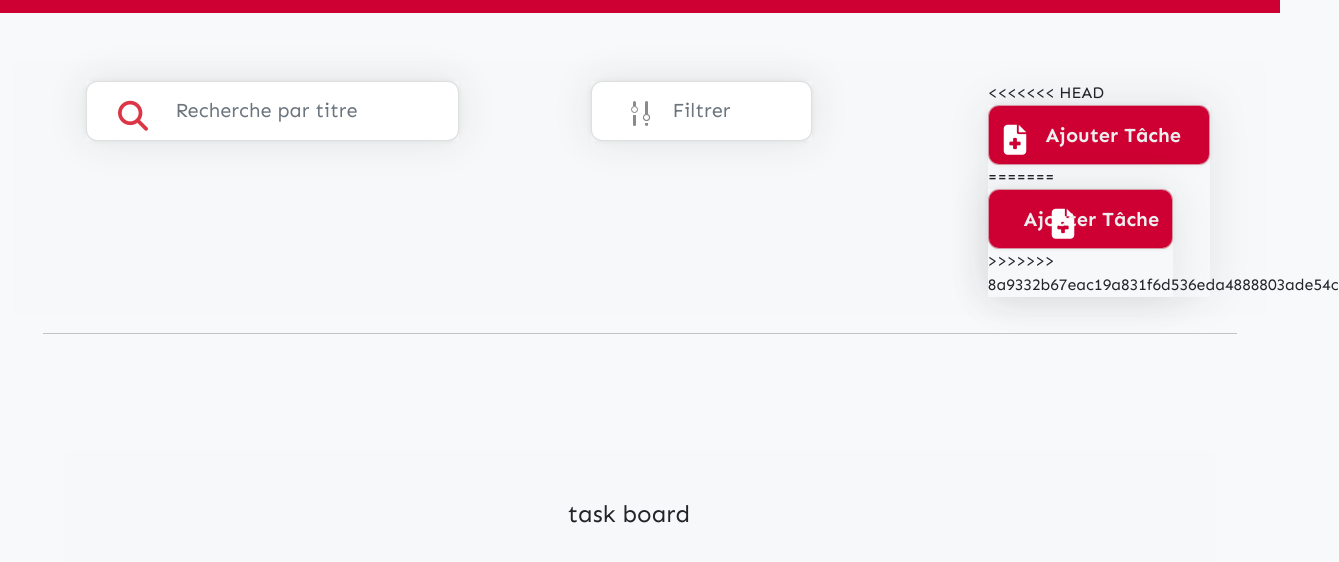
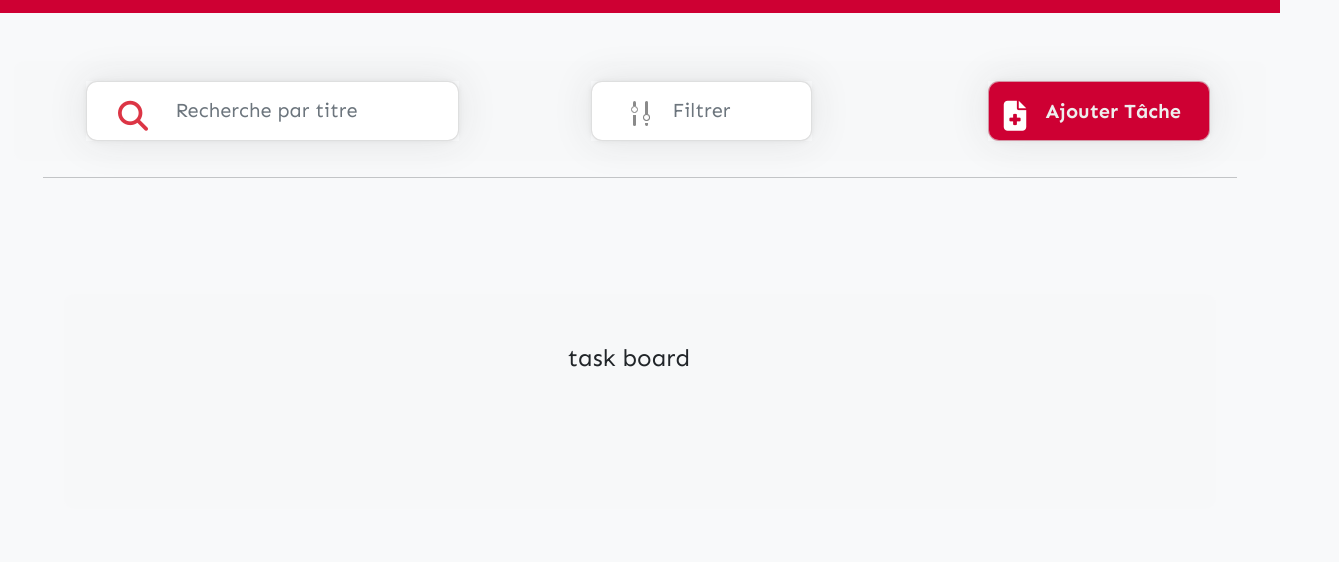
Before and after one commit to malick83/API-To-do-list, a website built with webpack: page index.html in a window 1280 px wide. Shown: the part 74-636 px from the top of the page, 1339 px wide, since content can reach past the window. Built offline with nearby package versions, Linux system fonts and the light colour scheme; some packages are replaced by stand-ins of ours; no server answers; the database is empty.

Commit message:
modification de rokhaya

```diff
--- a/index.html
+++ b/index.html
@@ -37,15 +37,9 @@
                 </div>
             </div>
             <div class="col-4 espace-entre-div-col-4">
-<<<<<<< HEAD
                 <div class="search col-10">
                     <i class="fas fa-file-medical text-white"></i>
                     <button type="button" class="form-control btn text color-red-simplon ps-3" data-bs-toggle="modal" data-bs-target="#myModal">Ajouter Tâche</button>
-=======
-                <div class="search col-10 btn-add-task">
-                    <i class="fas fa-file-medical text-white ps-5"></i>
-                    <button type="button" class="form-control btn text color-red-simplon" data-bs-toggle="modal" data-bs-target="#myModal">Ajouter Tâche</button>
->>>>>>> 8a9332b67eac19a831f6d536eda4888803ade54c
                 </div>
                 <div class="modal" id="myModal">
                     <div class="modal-dialog">
```
